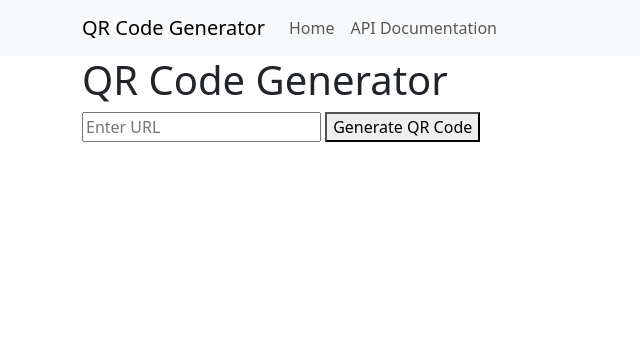
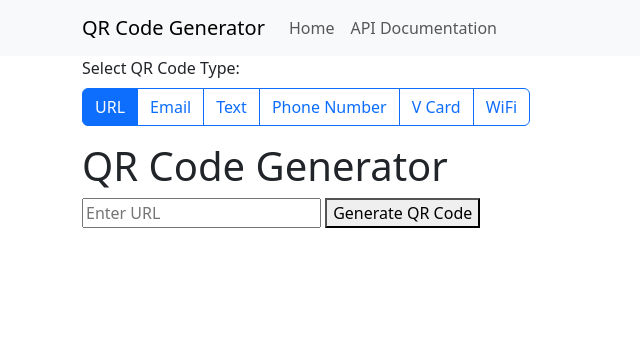
Before and after one commit to a22106/piusdev-api-django, a Django app: template qr/templates/qr/index.html in a window 1280 px wide. Shown: the top 356 px of the page, without its empty margins (0-640 px from the left). Run offline with Django 4.2, Linux system fonts and the light colour scheme; the template is opened without the code that fills it, so the values that code supplies are empty; some libraries are stand-ins or nearby versions.

Commit message:
add select box button

```diff
--- a/qr/templates/qr/index.html
+++ b/qr/templates/qr/index.html
@@ -31,6 +31,30 @@
 
 {# content #}
 <div class="container">
+    <!-- Segmented Button Group for QR Code Type -->
+    <div class="mb-3">
+        <label class="form-label d-block">Select QR Code Type:</label>
+        <div class="btn-group" role="group" aria-label="QR Code Type">
+            <input type="radio" class="btn-check" name="qr_type" id="typeUrl" value="url" autocomplete="off" checked>
+            <label class="btn btn-outline-primary" for="typeUrl">URL</label>
+
+            <input type="radio" class="btn-check" name="qr_type" id="typeEmail" value="email" autocomplete="off">
+            <label class="btn btn-outline-primary" for="typeEmail">Email</label>
+
+            <input type="radio" class="btn-check" name="qr_type" id="typeText" value="text" autocomplete="off">
+            <label class="btn btn-outline-primary" for="typeText">Text</label>
+
+            <input type="radio" class="btn-check" name="qr_type" id="typePhone" value="phone" autocomplete="off">
+            <label class="btn btn-outline-primary" for="typePhone">Phone Number</label>
+
+            <input type="radio" class="btn-check" name="qr_type" id="typeVcard" value="vcard" autocomplete="off">
+            <label class="btn btn-outline-primary" for="typeVcard">V Card</label>
+
+            <input type="radio" class="btn-check" name="qr_type" id="typeWifi" value="wifi" autocomplete="off">
+            <label class="btn btn-outline-primary" for="typeWifi">WiFi</label>
+        </div>
+    </div>
+
     <h1>QR Code Generator</h1>
     <form action="/" method="post">
         <label>
```
